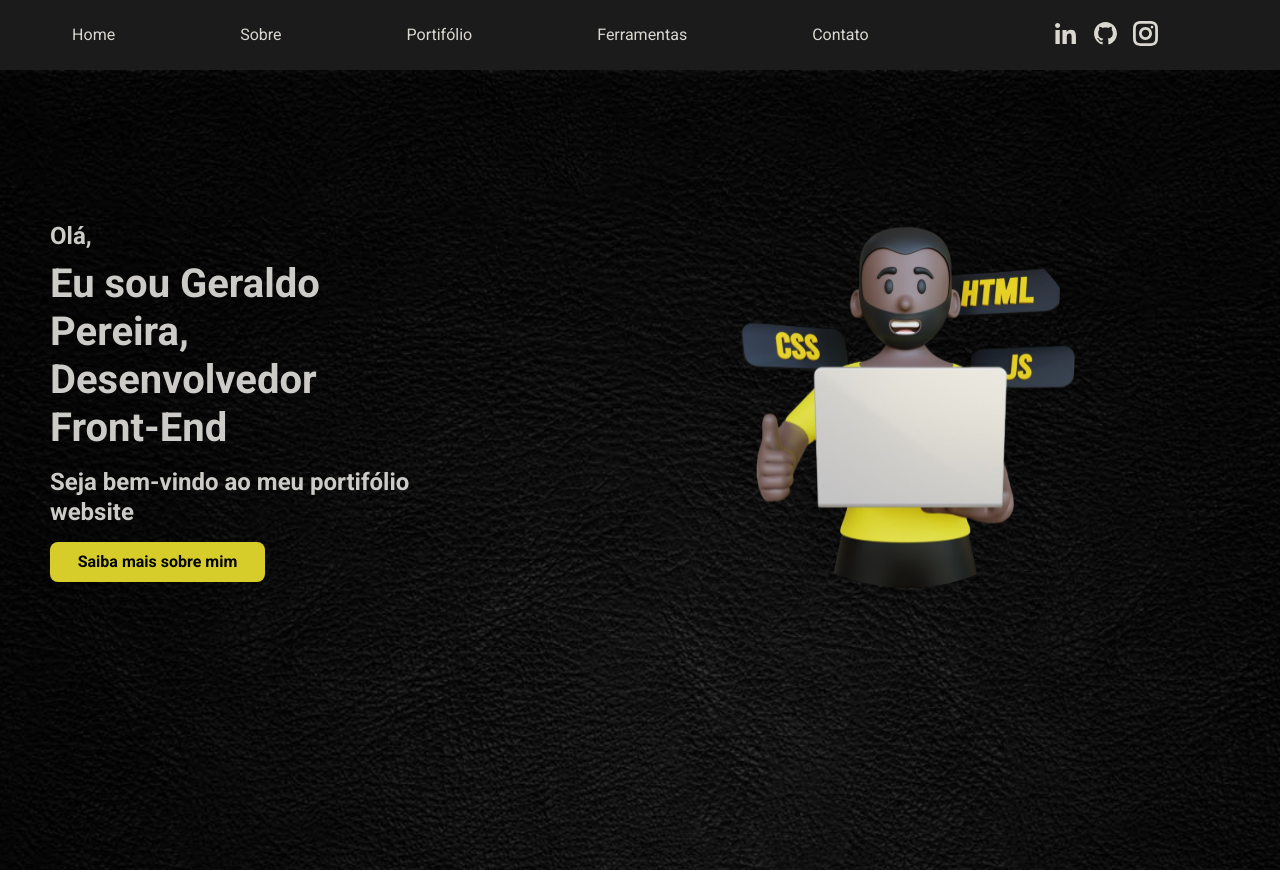
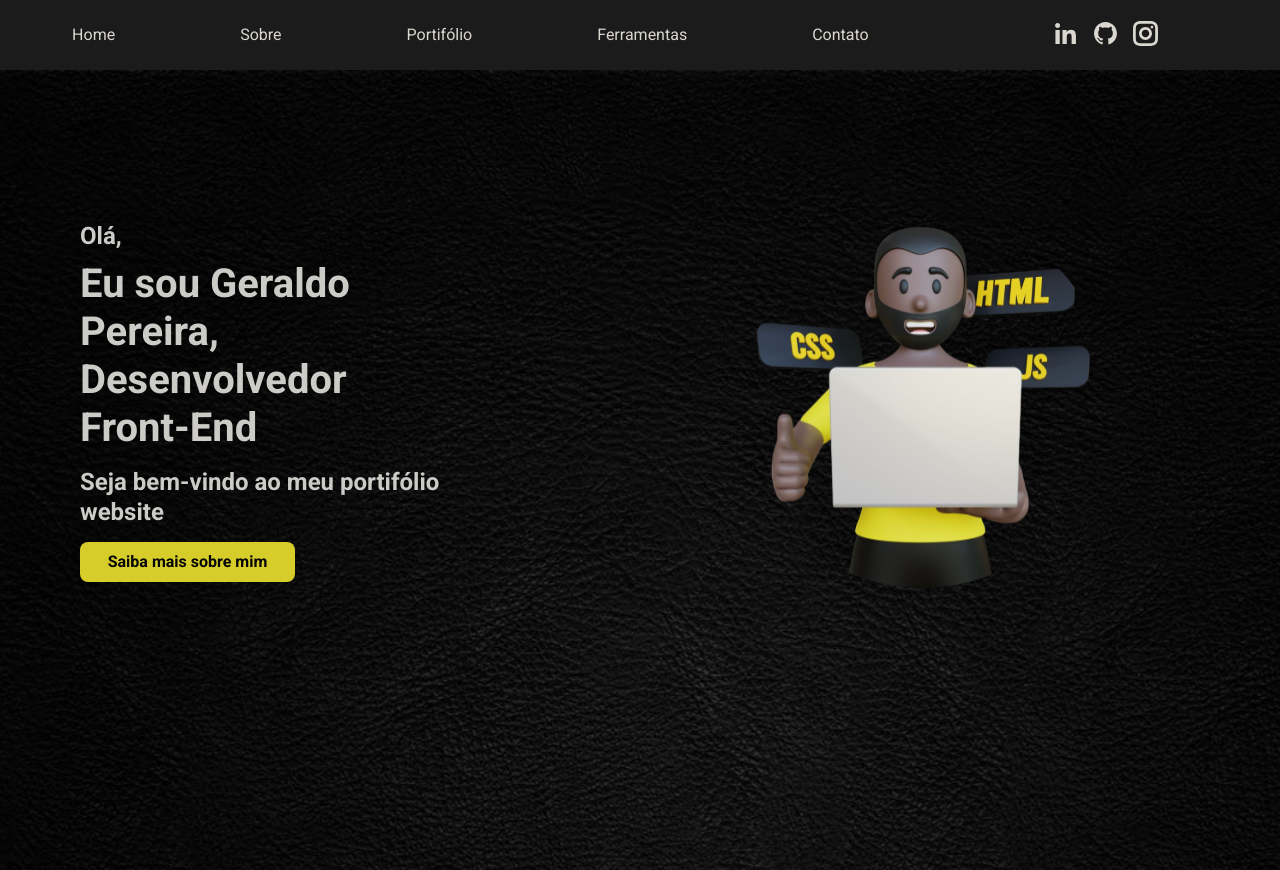
Before and after one commit to Geraldopereirads/Portifolio-Pessoal, a React (Vite) app: page / in a window 1280 px wide. Built offline with nearby package versions, Linux system fonts and the light colour scheme.

Commit message:
reapir img Homepage

```diff
--- a/src/pages/HomePage/MainHomePage/styleMain.ts
+++ b/src/pages/HomePage/MainHomePage/styleMain.ts
@@ -185,11 +185,19 @@ export const StyleDivMainContainer = styled.div`
   }
 
   @media (min-width: 700px) {
-    padding-left: 30px;
+    padding-left: 23px;
   }
 
   @media (min-width: 1000px) {
     max-width: 32%;
+    padding-left: 60px;
+
+  }
+
+  @media (min-width: 1475px) {
+    max-width: 32%;
+    padding-left: 80px;
+
   }
 
 
```
